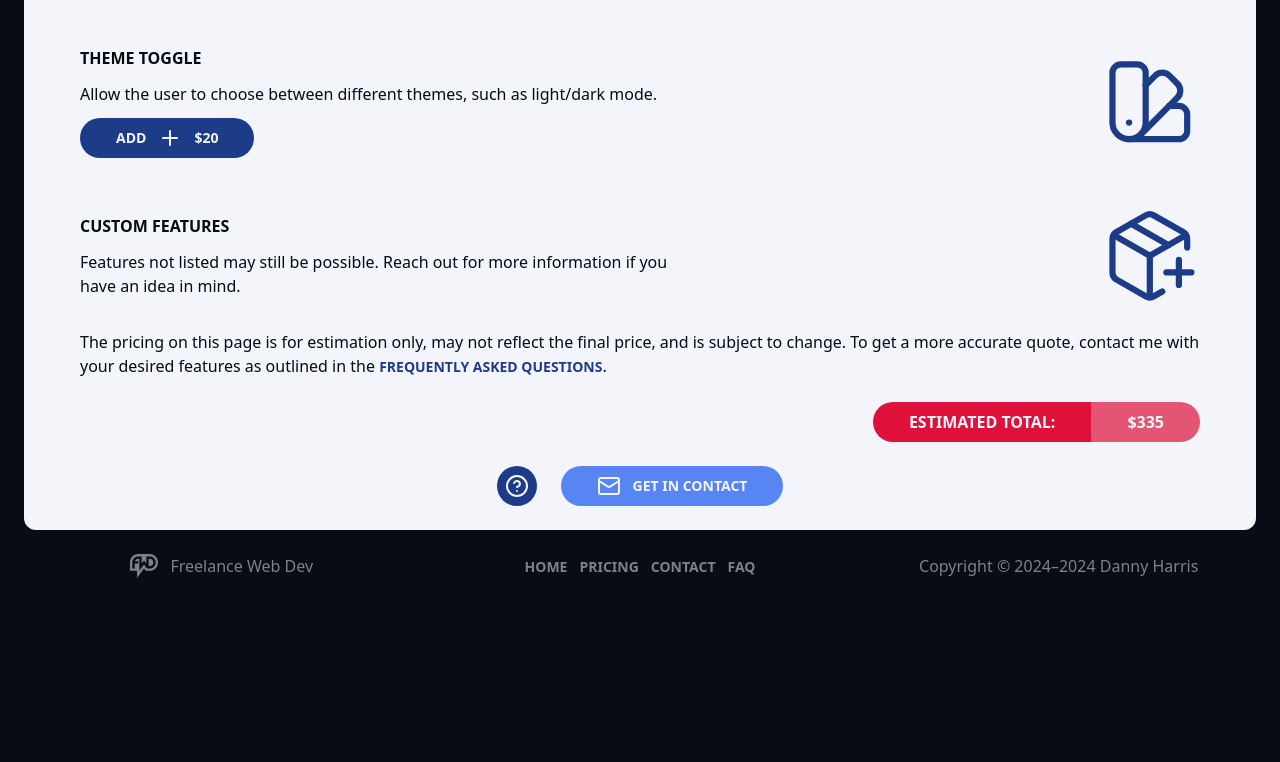
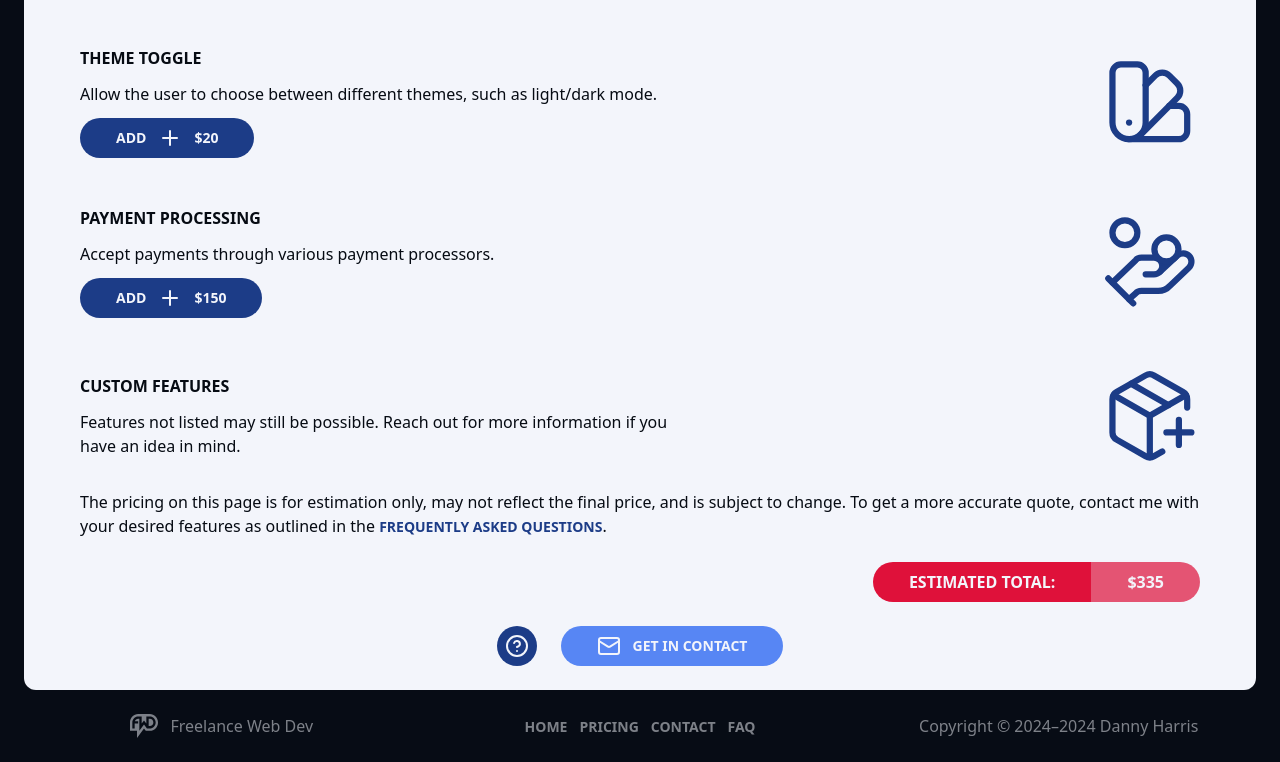
Before and after one commit to Zerossive/freelance, a React (Vite) app: page /pricing in a window 1280 px wide. Shown: the part 1286-2048 px from the top of the page. Before the commit the page ends 1888 px from the top, so only its background shows below. Built offline with nearby package versions, Linux system fonts and the light colour scheme; what @xpd/tailwind-3dtransforms would draw is missing.

Commit message:
feat: add payment processing to pricing page

```diff
--- a/src/routes/pricing.lazy.tsx
+++ b/src/routes/pricing.lazy.tsx
@@ -12,6 +12,7 @@ import {
 	SwatchBook,
 	PackagePlus,
 	DollarSign,
+	HandCoins,
 } from 'lucide-react'
 import { useState } from 'react'
 import { motion } from 'framer-motion'
@@ -52,6 +53,13 @@ export const PricingPage = () => {
 			desc: 'Allow the user to choose between different themes, such as light/dark mode.',
 			price: 20,
 			icon: <SwatchBook strokeWidth={1.5} />,
+			active: false,
+		},
+		{
+			name: 'payment processing',
+			desc: 'Accept payments through various payment processors.',
+			price: 150,
+			icon: <HandCoins strokeWidth={1.5} />,
 			active: false,
 		},
 		{
```
